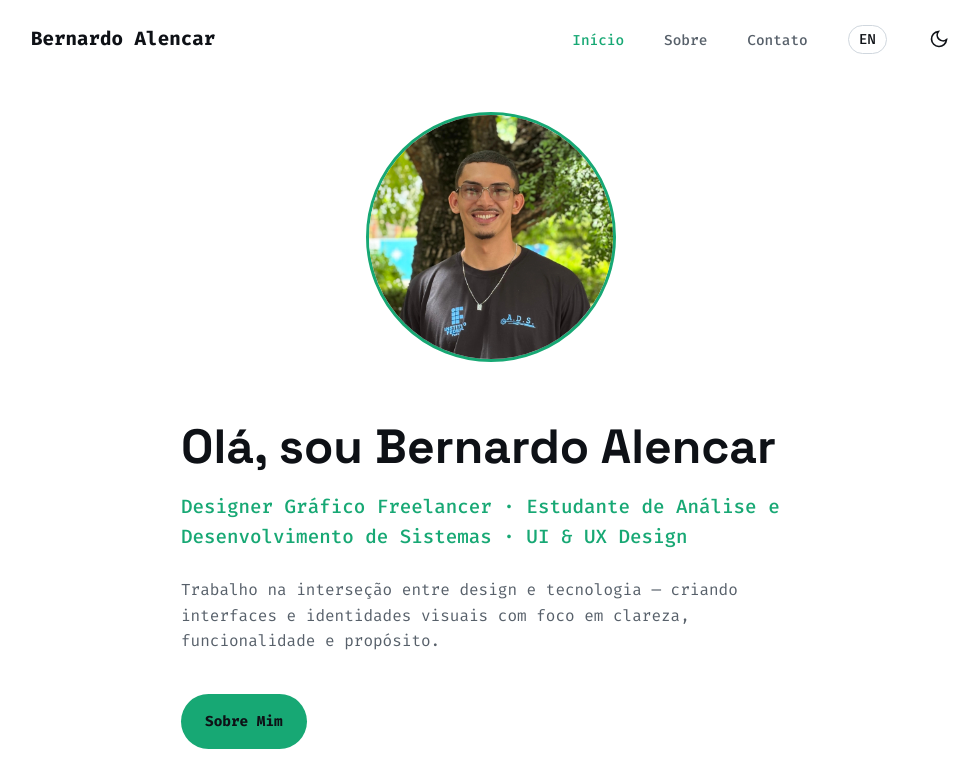
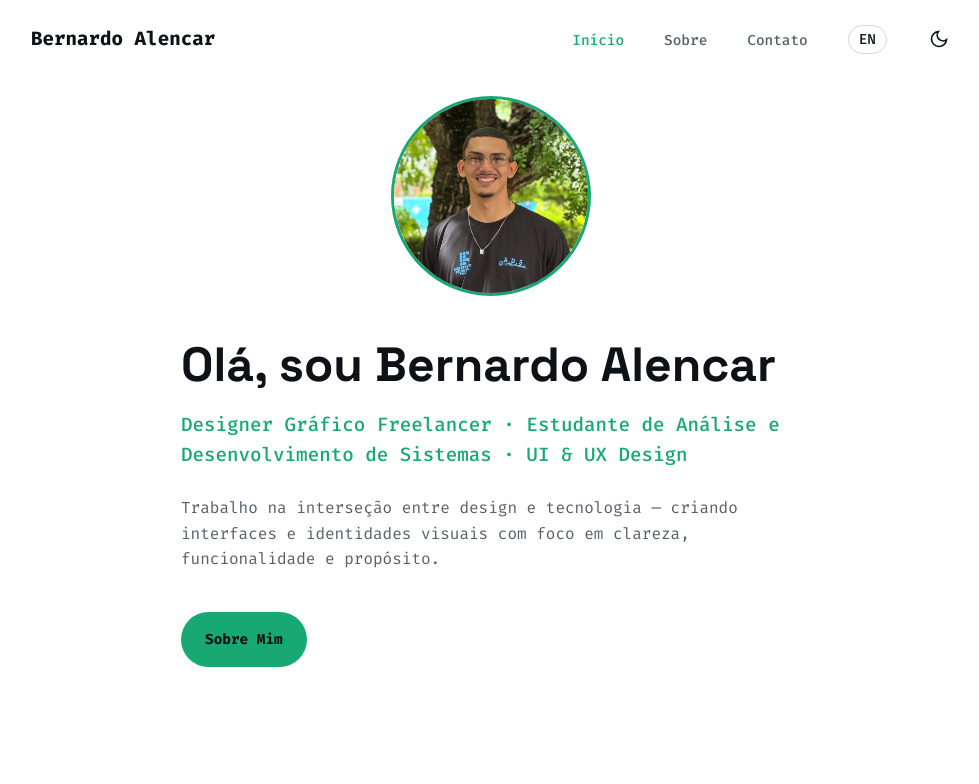
Before and after one commit to F-Bernardo-09/bernardo.dev, a React (Vite) app: page / in a window 1280 px wide. Shown: the top 784 px of the page, without its empty margins (149-1128 px from the left). Built offline with nearby package versions, Linux system fonts and the light colour scheme.

Commit message:
Adiciona uma leve diminuição na HeroImage e espaçamento no container

```diff
--- a/src/components/HeroImage/HeroImage.tsx
+++ b/src/components/HeroImage/HeroImage.tsx
@@ -3,11 +3,11 @@ import { useTranslation } from "react-i18next";
 import profile from "../../assets/profile-photo.jpg";
 
 const ProfileImage = styled.img`
-  width: 250px;
-  height: 250px;
+  width: 200px;
+  height: 200px;
   border: var(--border-accent);
   border-radius: var(--radius-circle);
-  margin-bottom: var(--spacing-xl);
+  margin-bottom: var(--spacing-lg);
   object-fit: cover;
   background-color: var(--accent-green);
 `;
--- a/src/styles/global.css
+++ b/src/styles/global.css
@@ -80,7 +80,7 @@ body {
 }
 
 main {
-  margin: var(--spacing-xl) 0 0 0;
+  margin: var(--spacing-lg) 0 0 0;
 }
 
 .container {
```
